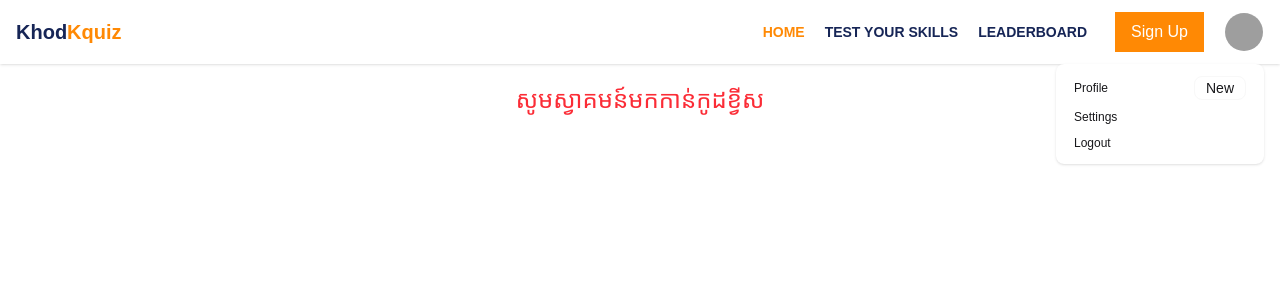
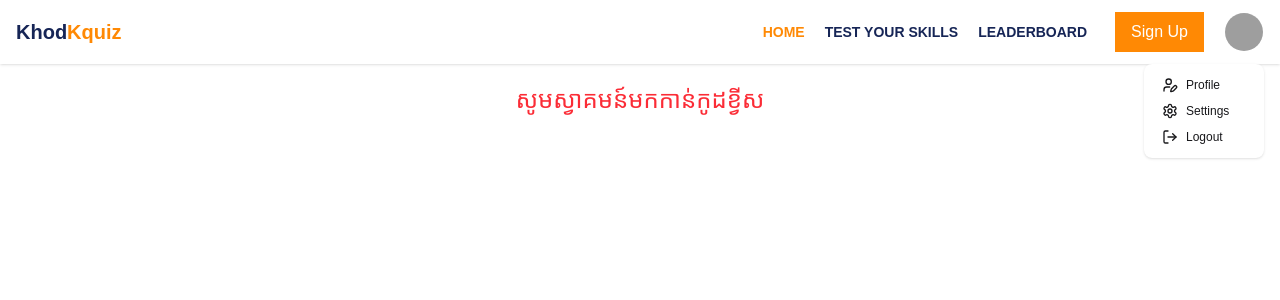
Before and after one commit to PhaySometh/KhodKquiz, a React (Vite) app in the folder frontend/: page / in a window 1280 px wide. Both pictures are taken after a click on the button 1244 px from the left and 32 px from the top of the page. Shown: the top 300 px of the page. Built offline with nearby package versions, Linux system fonts and the light colour scheme; grey boxes are pictures that could not be loaded.

Commit message:
feat: add lucide react icon to nav in avatar
Closes #23

```diff
--- a/frontend/src/components/NavBar.jsx
+++ b/frontend/src/components/NavBar.jsx
@@ -1,5 +1,6 @@
 import { NavLink } from 'react-router-dom';
 import Button from './Button';
+import { LogOut, Settings, UserPen, UserRoundPen } from 'lucide-react';
 
 export default function NavBar() {
     return (
@@ -17,7 +18,9 @@ export default function NavBar() {
                     <NavLink
                         to="/"
                         className={({ isActive }) =>
-                            isActive ? 'text-orange-400' : 'text-blue-950 hover:text-orange-400'
+                            isActive
+                                ? 'text-orange-400'
+                                : 'text-blue-950 hover:text-orange-400'
                         }
                         end
                     >
@@ -26,7 +29,9 @@ export default function NavBar() {
                     <NavLink
                         to="/quiz"
                         className={({ isActive }) =>
-                            isActive ? 'text-orange-400' : 'text-blue-950 hover:text-orange-400'
+                            isActive
+                                ? 'text-orange-400'
+                                : 'text-blue-950 hover:text-orange-400'
                         }
                     >
                         TEST YOUR SKILLS
@@ -34,7 +39,9 @@ export default function NavBar() {
                     <NavLink
                         to="/leaderboard"
                         className={({ isActive }) =>
-                            isActive ? 'text-orange-400' : 'text-blue-950 hover:text-orange-400'
+                            isActive
+                                ? 'text-orange-400'
+                                : 'text-blue-950 hover:text-orange-400'
                         }
                     >
                         LEADERBOARD
@@ -63,19 +70,31 @@ export default function NavBar() {
                     </div>
                     <ul
                         tabIndex={0}
-                        className="menu menu-sm dropdown-content bg-base-100 rounded-box z-1 mt-3 w-52 p-2 shadow"
+                        className="menu menu-sm dropdown-content bg-base-100 rounded-box z-1 mt-3 w-30 p-2 shadow"
                     >
                         <li>
-                            <a className="justify-between">
+                            <a className="">
+                                <span>
+                                    <UserPen size={16} />
+                                </span>
                                 Profile
-                                <span className="badge">New</span>
                             </a>
                         </li>
                         <li>
-                            <a>Settings</a>
+                            <a>
+                                <span>
+                                    <Settings size={16} />
+                                </span>
+                                Settings
+                            </a>
                         </li>
                         <li>
-                            <a>Logout</a>
+                            <a>
+                                <span>
+                                    <LogOut size={16} />
+                                </span>
+                                Logout
+                            </a>
                         </li>
                     </ul>
                 </div>
```
